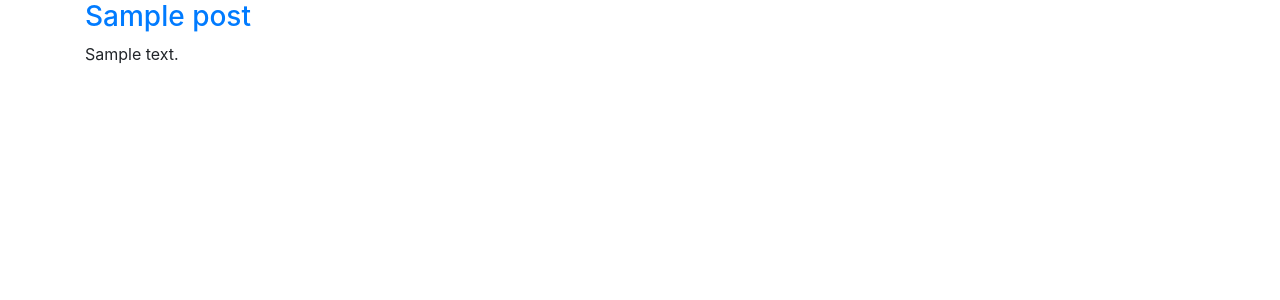
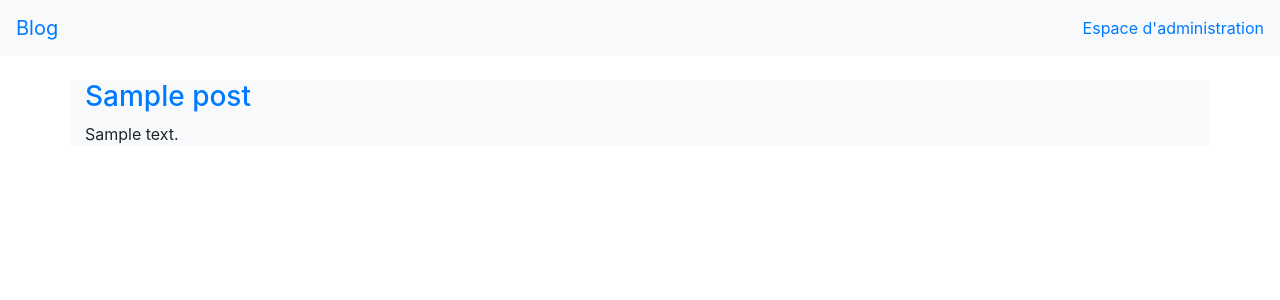
Before and after one commit to Igor-Nosatov/simple-mvc-blog, a PHP site: page / in a window 1280 px wide. Shown: the top 300 px of the page. Run offline with PHP 8.4, Linux system fonts and the light colour scheme; the visitor is signed in with stand-in values (Sample User, id 1); tables that the repository leaves empty or names only in its code hold one stand-in row (values such as "Sample post"); some libraries are stand-ins or nearby versions.

Commit message:
add header to template

```diff
--- a/App/View/template.php
+++ b/App/View/template.php
@@ -14,7 +14,19 @@
 </head>
 
 <body>
-    <main class="container">
+    <header>
+        <nav class="navbar navbar-expand-md bg-light d-flex justify-content-between">
+        <a class="navbar-brand" href="/">Blog</a>
+        <?php
+        if (isset($_SESSION['id'])):
+        ?>
+            <a href="/admin">Espace d'administration</a>
+        <?php
+        endif;
+        ?>
+        </nav>
+    </header>
+    <main class="container bg-light my-4">
         <?php
         if (isset($_SESSION['flash']))
         {
```
